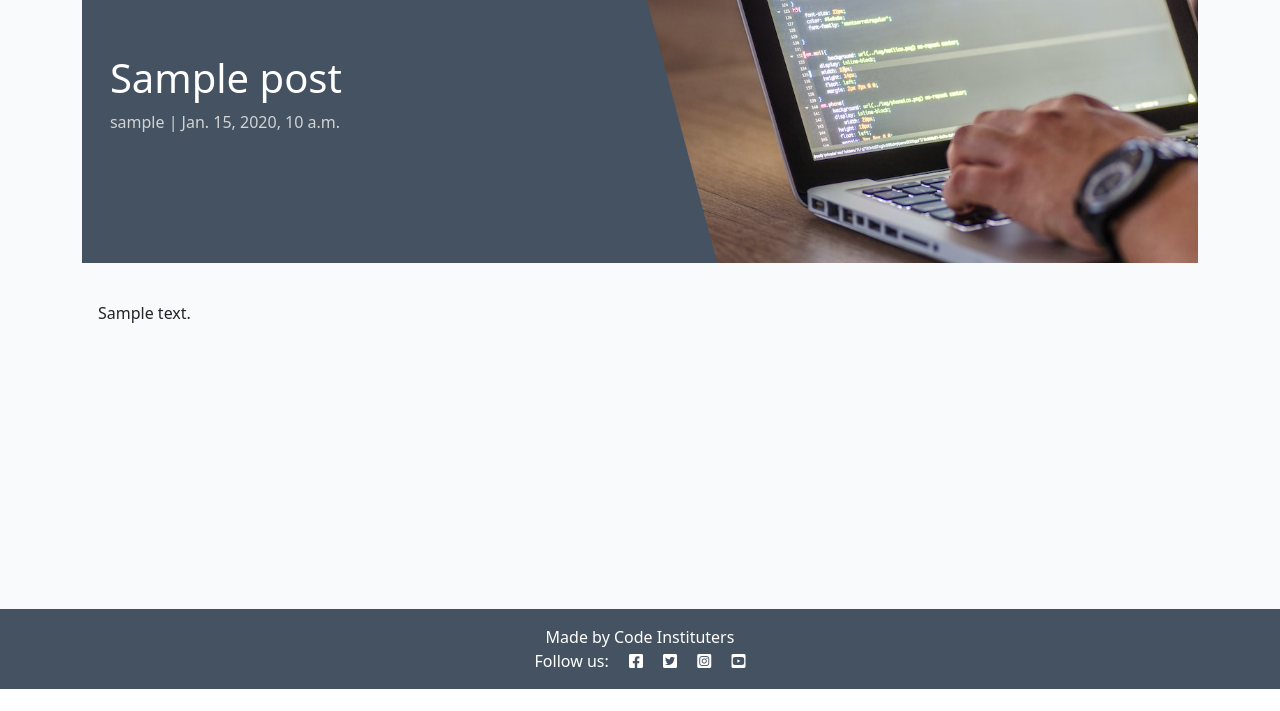
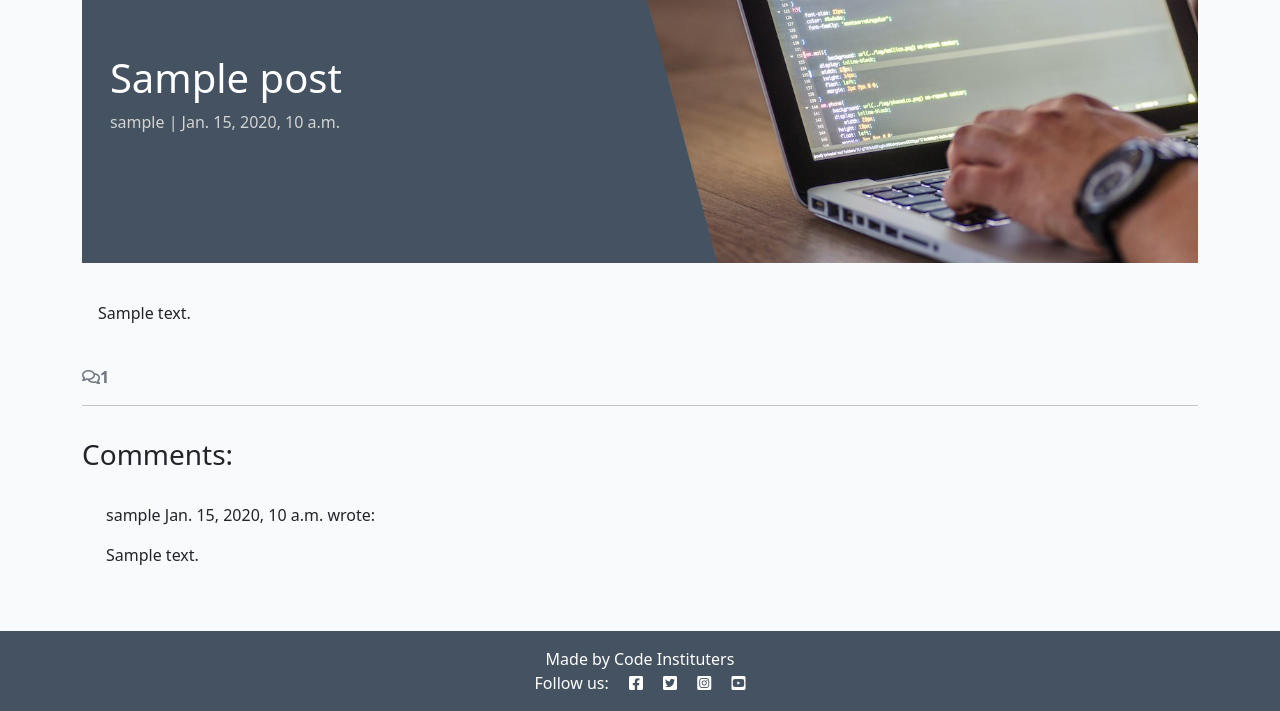
Before and after one commit to RSapsford89/django-blog, a Django app: a page that uses blog/templates/blog/post_detail.html in a window 1280 px wide. Shown: the part 111-822 px from the top of the page. Before the commit the page ends 800 px from the top, so only its background shows below. Run offline with Django 5.2, Linux system fonts and the light colour scheme; tables that the repository leaves empty hold one stand-in row (values such as "Sample post"); parts of the project's set-up code (start-up, migrations or seed data) failed here and were passed over.

Commit message:
add comment feature to blog - views.py and in to post_detail.html.

```diff
--- a/blog/templates/blog/post_detail.html
+++ b/blog/templates/blog/post_detail.html
@@ -30,6 +30,49 @@
             </div>
         </div>
     </div>
+    {% comment %} Displaying count of comments {% endcomment %}
+    <div class="row">
+        <div class="col-12">
+            <strong class="text-secondary">
+                <i class="far fa-comments"></i>{{comment_count}}
+            </strong>
+        </div>
+        <div class="col-12">
+            <hr>
+        </div>
+    </div>
+    {% comment %} displaying comments {% endcomment %}
+    <div class="row">
+        <div class="col-md-8 card mb-4 mt-3">
+            <h3>Comments:</h3>
+            <div class="card-body">
+                {% comment %} needs a for loop inside empty control tags to iterate through comments{% endcomment %}
+                {% for comment in comments %}
+                <div class="p-2 comments
+                    {% if not comment.approved and comment.author == user %}
+                    faded
+                    {% elif not comment.approved %}
+                    d-none
+                    {% endif %}">
+                    <p class="font-weight-bold">
+                        {{comment.author}}
+                        <span class="font-weight-normal">
+                            {{comment.created_on}}
+                        </span> wrote:
+                    </p>
+                    <div id="comment{{comment.id}}">
+                        {{comment.body | linebreaks}}
+                    </div>
+                    {% if not comment.approved and comment.author == user %}
+                    <p class="approval">
+                        This comment is awaiting approval.
+                    </p>
+                    {% endif %}
+                </div>
+                {% endfor %}
+            </div>
+        </div>
+    </div>
 </div>
 
 {% endblock content %}
--- a/blog/views.py
+++ b/blog/views.py
@@ -22,11 +22,14 @@ def post_detail(request, slug):
 
     queryset = Post.objects.filter(status=1)
     post = get_object_or_404(queryset, slug=slug)
-
+    comments = post.comments.all().order_by("-created_on")
+    comment_count = post.comments.filter(approved=True).count()
     return render(
         request,
         "blog/post_detail.html",
         {"post":post,
+         "comments":comments,
+         "comment_count":comment_count,
         #  "coder": "RSappy"
          },
     )
```
